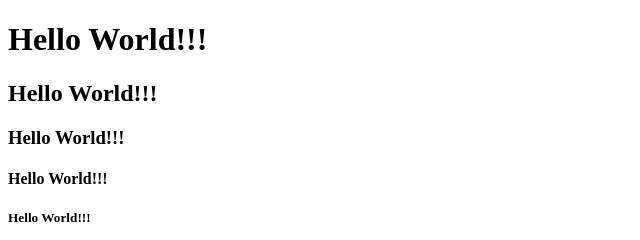
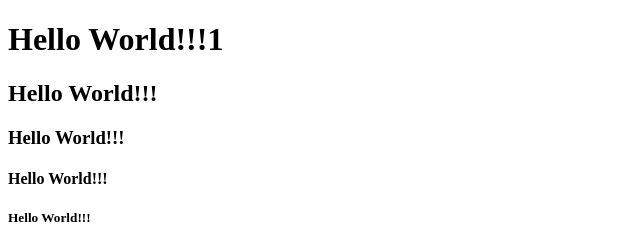
Before and after one commit to Rolandsonn/lesson-git, a plain HTML site: page index.html in a window 1280 px wide. Shown: the top 240 px of the page, 0-640 px from the left. Drawn offline with Linux system fonts and the light colour scheme.

Commit message:
Update index.html

```diff
--- a/index.html
+++ b/index.html
@@ -8,7 +8,7 @@
 </head>
 <body>
     <!-- Это заголовки -->
-   <h1>Hello World!!!</h1>
+   <h1>Hello World!!!1</h1>
    <h2>Hello World!!!</h2>
    <h3>Hello World!!!</h3>
    <h4>Hello World!!!</h4>
```
